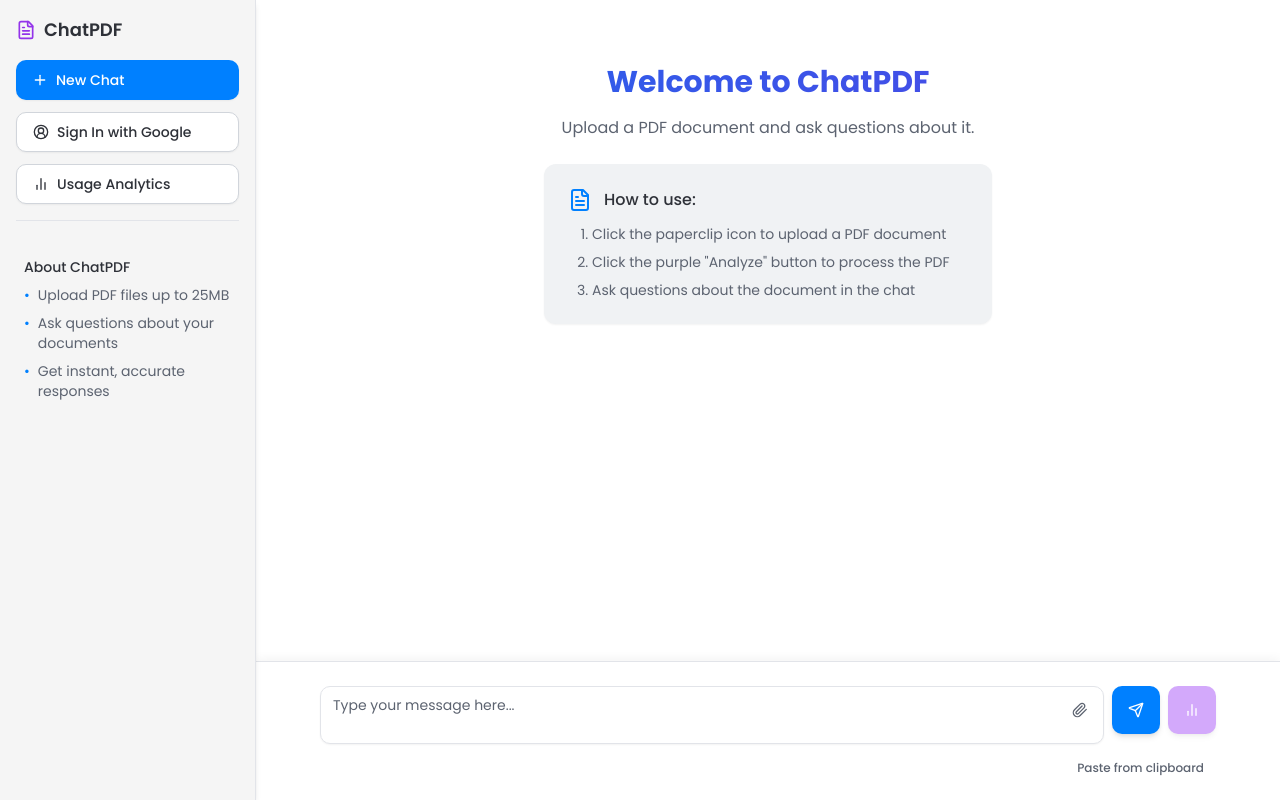
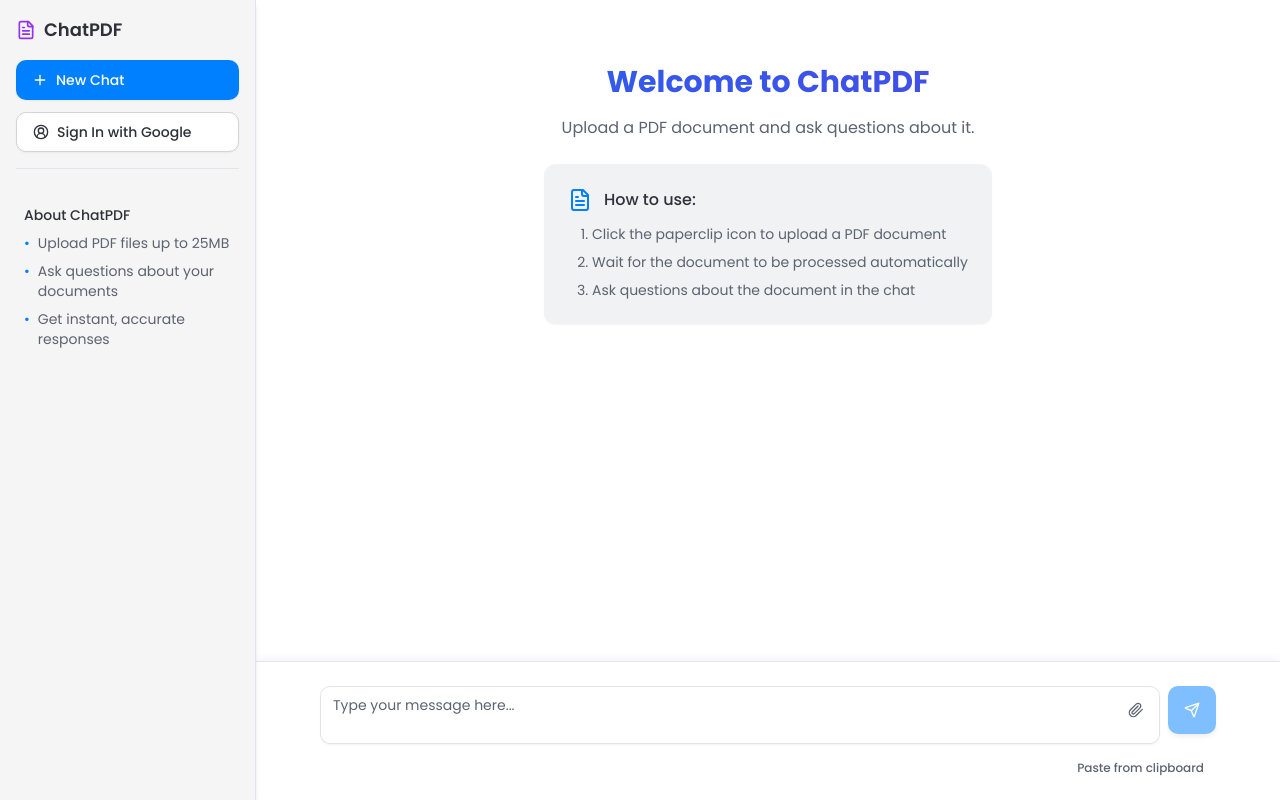
Before and after one commit to gmalawarayan/knowyourinsurance-frontend, a React (Vite) app: page / in a window 1280 px wide. Built offline with nearby package versions, Linux system fonts and the light colour scheme.

Commit message:
Refactor: Restrict usage analytics to admin and improve PDF handling
- Restrict the visibility of usage analytics to admin users.
- Modify the chat interface to respond about the uploaded PDF before answering user questions.
- Remove the "Analyze" button.

```diff
--- a/src/components/analytics/UsageMetricsDialog.tsx
+++ b/src/components/analytics/UsageMetricsDialog.tsx
@@ -7,8 +7,9 @@ import {
   DialogHeader,
   DialogTitle,
 } from "@/components/ui/dialog";
-import { getUsageMetrics } from "@/services/analyticsService";
-import { BarChart2, File, MessageSquare, Users } from "lucide-react";
+import { getUsageMetrics, isAdmin } from "@/services/analyticsService";
+import { BarChart2, File, MessageSquare, Users, AlertTriangle } from "lucide-react";
+import { getCurrentUser } from "@/services/authService";
 
 interface UsageMetricsDialogProps {
   open: boolean;
@@ -20,6 +21,8 @@ const UsageMetricsDialog: React.FC<UsageMetricsDialogProps> = ({
   onOpenChange,
 }) => {
   const metrics = getUsageMetrics();
+  const currentUser = getCurrentUser();
+  const userIsAdmin = isAdmin(currentUser);
 
   return (
     <Dialog open={open} onOpenChange={onOpenChange}>
@@ -34,6 +37,19 @@ const UsageMetricsDialog: React.FC<UsageMetricsDialogProps> = ({
           </DialogDescription>
         </DialogHeader>
 
+        {!userIsAdmin ? (
+          <div className="py-8 px-4 text-center">
+            <div className="flex justify-center mb-4">
+              <AlertTriangle className="h-12 w-12 text-amber-500" />
+            </div>
+            <h3 className="text-lg font-medium mb-2">Access Restricted</h3>
+            <p className="text-sm text-muted-foreground">
+              You don't have permission to view analytics data.
+              Please contact an administrator.
+            </p>
+          </div>
+        ) : (
+          <>
             <div className="grid grid-cols-2 gap-4 py-4">
               <div className="bg-muted p-4 rounded-xl flex flex-col items-center">
                 <div className="mb-2 p-2 bg-background rounded-full">
@@ -73,6 +89,8 @@ const UsageMetricsDialog: React.FC<UsageMetricsDialogProps> = ({
             <div className="text-xs text-muted-foreground text-center mt-2">
               Note: These metrics are stored locally in your browser.
             </div>
+          </>
+        )}
       </DialogContent>
     </Dialog>
   );
--- a/src/components/chat/ChatInterface.tsx
+++ b/src/components/chat/ChatInterface.tsx
@@ -1,5 +1,6 @@
+
 import React, { useState, useRef, useEffect } from "react";
-import { Send, Paperclip, X, BarChart2, FileText } from "lucide-react";
+import { Send, Paperclip, X, FileText } from "lucide-react";
 import { Button } from "@/components/ui/button";
 import { Textarea } from "@/components/ui/textarea";
 import { ScrollArea } from "@/components/ui/scroll-area";
@@ -117,7 +118,14 @@ const ChatInterface: React.FC = () => {
     };
   }, [activePdfSource]);
 
-  const processPdfFile = async (file: File, userQuery: string) => {
+  // Process PDF file upon upload
+  useEffect(() => {
+    if (selectedFile && selectedFile.type === "application/pdf") {
+      processPdfFile(selectedFile);
+    }
+  }, [selectedFile]);
+
+  const processPdfFile = async (file: File) => {
     setIsAnalyzing(true);
 
     try {
@@ -134,20 +142,23 @@ const ChatInterface: React.FC = () => {
       setActivePdfSource(source);
       setIsPdfMode(true);
 
-      const systemMessage: Message = {
-        id: Date.now().toString() + "-system",
-        content: `PDF "${file.name}" uploaded successfully. You can now ask questions about this document.`,
-        sender: "ai",
+      const userMessage: Message = {
+        id: Date.now().toString() + "-user",
+        content: "I've uploaded a PDF document.",
+        sender: "user",
         timestamp: new Date(),
+        attachment: {
+          type: "pdf",
+          name: file.name,
+          url: URL.createObjectURL(file),
+        },
       };
 
-      setMessages(prev => [...prev, systemMessage]);
+      setMessages(prev => [...prev, userMessage]);
 
-      if (userQuery.trim()) {
-        processMessageWithChatPDF(source.sourceId, userQuery);
-      } else {
-        setIsAnalyzing(false);
-      }
+      // Automatically get a summary of the PDF document
+      const initialPrompt = `Please provide a brief summary of what this PDF document contains.`;
+      processMessageWithChatPDF(source.sourceId, initialPrompt, false);
     } catch (error) {
       console.error("Error processing PDF:", error);
       toast.error("Failed to process PDF. Please try again.");
@@ -155,10 +166,22 @@ const ChatInterface: React.FC = () => {
     }
   };
 
-  const processMessageWithChatPDF = async (sourceId: string, userMessage: string) => {
+  const processMessageWithChatPDF = async (sourceId: string, userMessage: string, addUserMessage = true) => {
     setIsTyping(true);
 
     try {
+      if (addUserMessage) {
+        const newUserMessage: Message = {
+          id: Date.now().toString() + "-user-message",
+          content: userMessage,
+          sender: "user",
+          timestamp: new Date(),
+        };
+
+        setMessages(prev => [...prev, newUserMessage]);
+        setMessage("");
+      }
+
       trackQueryAsked();
 
       const response = await sendMessageToChatPDF(sourceId, userMessage);
@@ -204,12 +227,15 @@ const ChatInterface: React.FC = () => {
       return;
     }
 
+    if (isPdfMode && activePdfSource) {
+      processMessageWithChatPDF(activePdfSource.sourceId, message);
+    } else {
       const userMessage: Message = {
         id: Date.now().toString(),
         content: message,
         sender: "user",
         timestamp: new Date(),
-      attachment: selectedFile ? {
+        attachment: selectedFile && !isPdfMode ? {
           type: selectedFile.type.startsWith("image/")
             ? "image"
             : selectedFile.type === "application/pdf"
@@ -221,17 +247,10 @@ const ChatInterface: React.FC = () => {
       };
 
       setMessages(prevMessages => [...prevMessages, userMessage]);
-
-    if (isPdfMode && activePdfSource) {
-      processMessageWithChatPDF(activePdfSource.sourceId, message);
-    } else if (selectedFile && selectedFile.type === "application/pdf") {
-      processPdfFile(selectedFile, message);
-    } else {
       simulateAIResponse(message);
-    }
-
       setMessage("");
       setSelectedFile(null);
+    }
   };
 
   const handleFileSelect = (e: React.ChangeEvent<HTMLInputElement>) => {
@@ -253,7 +272,7 @@ const ChatInterface: React.FC = () => {
     setSelectedFile(file);
 
     if (file.type === "application/pdf") {
-      toast.info("PDF detected! Click Analyze to process with ChatPDF or Send to upload as attachment.");
+      toast.info("Processing PDF document...");
     }
   };
 
@@ -270,35 +289,6 @@ const ChatInterface: React.FC = () => {
     } catch (err) {
       toast.error("Failed to paste text. Please paste manually.");
     }
-  };
-
-  const handleAnalyze = () => {
-    if (!selectedFile) {
-      toast.error("Please upload a PDF file to analyze");
-      return;
-    }
-
-    if (selectedFile.type !== "application/pdf") {
-      toast.error("Only PDF files can be analyzed with ChatPDF");
-      return;
-    }
-
-    setIsAnalyzing(true);
-
-    const userMessage: Message = {
-      id: Date.now().toString(),
-      content: "I'd like to analyze this PDF.",
-      sender: "user",
-      timestamp: new Date(),
-      attachment: {
-        type: "pdf",
-        name: selectedFile.name,
-        url: URL.createObjectURL(selectedFile),
-      },
-    };
-
-    setMessages(prev => [...prev, userMessage]);
-    processPdfFile(selectedFile, "");
   };
 
   return (
@@ -318,7 +308,7 @@ const ChatInterface: React.FC = () => {
                 </div>
                 <ol className="list-decimal pl-6 space-y-2 text-sm text-left text-muted-foreground">
                   <li>Click the paperclip icon to upload a PDF document</li>
-                  <li>Click the purple "Analyze" button to process the PDF</li>
+                  <li>Wait for the document to be processed automatically</li>
                   <li>Ask questions about the document in the chat</li>
                 </ol>
               </div>
@@ -412,6 +402,7 @@ const ChatInterface: React.FC = () => {
                     handleSubmit(e);
                   }
                 }}
+                disabled={isAnalyzing}
               />
               <input
                 type="file"
@@ -427,6 +418,7 @@ const ChatInterface: React.FC = () => {
                 className="absolute right-2 top-2 h-8 w-8 text-muted-foreground hover:text-foreground transition-colors scale-up-button"
                 onClick={triggerFileUpload}
                 aria-label="Upload file"
+                disabled={isAnalyzing}
               >
                 <Paperclip className="h-4 w-4" />
                 <span className="sr-only">Upload file</span>
@@ -437,34 +429,15 @@ const ChatInterface: React.FC = () => {
               size="icon"
               className="h-12 w-12 shadow-md scale-up-button"
               aria-label="Send message"
-            >
-              <Send className="h-5 w-5" />
-              <span className="sr-only">Send</span>
-            </Button>
-            <TooltipProvider>
-              <Tooltip>
-                <TooltipTrigger asChild>
-                  <Button
-                    type="button"
-                    size="icon"
-                    className="h-12 w-12 bg-purple-500 hover:bg-purple-600 text-white shadow-md scale-up-button"
-                    onClick={handleAnalyze}
-                    disabled={isAnalyzing || !selectedFile || selectedFile.type !== "application/pdf"}
-                    aria-label="Analyze PDF"
+              disabled={isAnalyzing || (!message.trim() && !selectedFile)}
             >
               {isAnalyzing ? (
                 <div className="h-5 w-5 animate-spin rounded-full border-2 border-white border-t-transparent" />
               ) : (
-                      <BarChart2 className="h-5 w-5" />
+                <Send className="h-5 w-5" />
               )}
-                    <span className="sr-only">Analyze PDF</span>
+              <span className="sr-only">Send</span>
             </Button>
-                </TooltipTrigger>
-                <TooltipContent>
-                  <p>Analyze your PDF</p>
-                </TooltipContent>
-              </Tooltip>
-            </TooltipProvider>
           </div>
 
           <div className="flex justify-end mt-2">
@@ -474,6 +447,7 @@ const ChatInterface: React.FC = () => {
               size="sm"
               onClick={handlePasteText}
               className="text-xs h-8 text-muted-foreground hover:text-foreground scale-up-button"
+              disabled={isAnalyzing}
             >
               Paste from clipboard
             </Button>
--- a/src/components/layout/ChatLayout.tsx
+++ b/src/components/layout/ChatLayout.tsx
@@ -5,7 +5,7 @@ import { Button } from "@/components/ui/button";
 import { cn } from "@/lib/utils";
 import { Separator } from "@/components/ui/separator";
 import { signInWithGoogle, signOut, getCurrentUser, isAuthenticated } from "@/services/authService";
-import { trackUniqueUser } from "@/services/analyticsService";
+import { trackUniqueUser, isAdmin } from "@/services/analyticsService";
 import { toast } from "sonner";
 import UsageMetricsDialog from "@/components/analytics/UsageMetricsDialog";
 
@@ -56,8 +56,15 @@ const ChatLayout: React.FC<ChatLayoutProps> = ({ children }) => {
   };
 
   const handleViewMetrics = () => {
+    if (!isAdmin(user)) {
+      toast.error("You don't have permission to view analytics");
+      return;
+    }
     setMetricsOpen(true);
   };
+
+  // Check if user is admin
+  const userIsAdmin = isAdmin(user);
 
   return (
     <div className="flex min-h-screen bg-background">
@@ -148,6 +155,8 @@ const ChatLayout: React.FC<ChatLayoutProps> = ({ children }) => {
               </>
             )}
 
+            {/* Only show analytics button to admins */}
+            {userIsAdmin && (
               <Button
                 variant="outline"
                 className="w-full justify-start gap-2 border-gray-300 shadow-sm hover:bg-muted scale-up-button"
@@ -156,6 +165,7 @@ const ChatLayout: React.FC<ChatLayoutProps> = ({ children }) => {
                 <BarChart2 size={18} />
                 <span>Usage Analytics</span>
               </Button>
+            )}
           </div>
 
           <Separator className="my-4" />
@@ -193,7 +203,7 @@ const ChatLayout: React.FC<ChatLayoutProps> = ({ children }) => {
         {children}
       </main>
 
-      {/* Analytics Dialog */}
+      {/* Analytics Dialog - will only be shown if metrics open is true */}
       <UsageMetricsDialog open={metricsOpen} onOpenChange={setMetricsOpen} />
     </div>
   );
--- a/src/services/analyticsService.ts
+++ b/src/services/analyticsService.ts
@@ -63,6 +63,16 @@ export const trackUniqueUser = (userId: string) => {
   return metrics;
 };
 
+// Check if user is admin (for analytics access)
+export const isAdmin = (user: { id: string; email: string } | null): boolean => {
+  if (!user) return false;
+
+  // This is a simple check. In a real app, you'd have a more robust admin check
+  // For example, checking against a list of admin emails or admin role in user profile
+  const adminEmails = ['admin@example.com'];
+  return adminEmails.includes(user.email);
+};
+
 // Reset metrics (for admin purposes)
 export const resetMetrics = () => {
   const emptyMetrics = {
```
Lines whose indentation alone changed are shown as unchanged.
